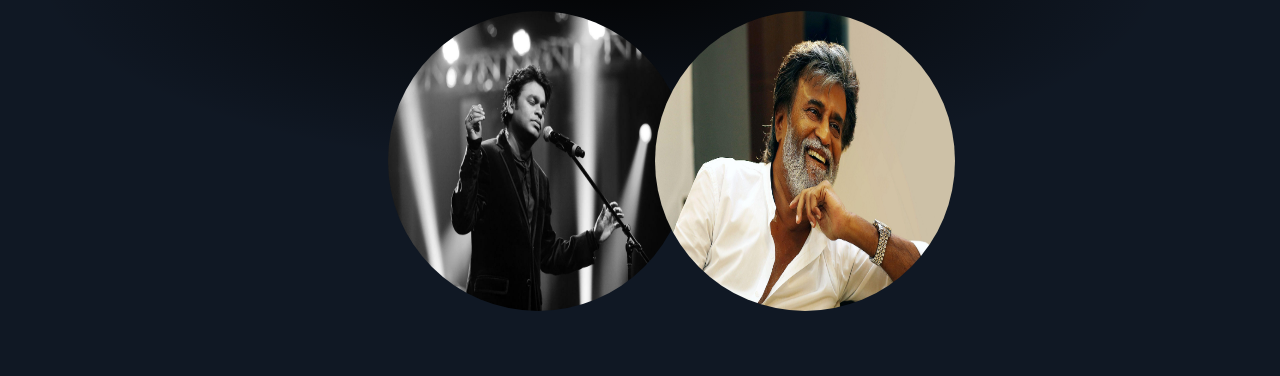
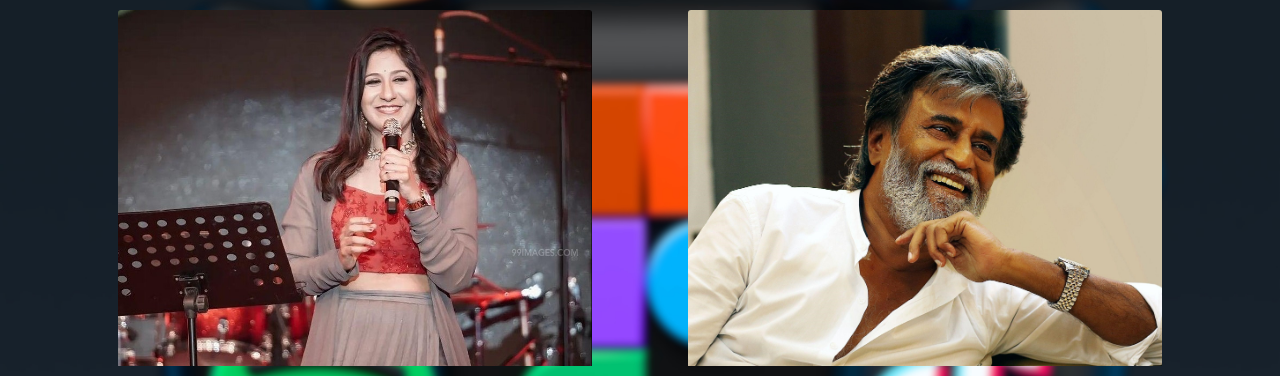
Before and after one commit to sathish2003-pixel/Spotstar, a plain HTML site: page html/index.htm in a window 1280 px wide. Shown: the part 149-525 px from the top of the page. Drawn offline with nearby package versions, Linux system fonts and the light colour scheme.

Commit message:
index created

```diff
--- a/html/index.htm
+++ b/html/index.htm
@@ -14,120 +14,61 @@
     <link href="https://unpkg.com/aos@2.3.1/dist/aos.css" rel="stylesheet">
 <style>
     body{
-     background-color: #101824;
-      background-image:  radial-gradient(at 47% 33%, hsl(180.00, 1%, 1%) 0, transparent 59%);
+
+         background-image:url(../images/bg6blur.jpg);
         background-repeat:no-repeat;
-        background-size: cover;
-    }
-    .flip-card{
-    background-color: transparent;
-    width: 200px;
-    height: 200px;
-    perspective: 2000px;
-    align-items: center;
-    /* border-radius: 50%; */
-  }
-  .flip-card-inner{
-    position:relative;
-    width:100%;
-    height:100%;
-    text-align: center;
-    transition: transform 0.6s;
-    transform-style: preserve-3d;
+        background-size:cover;
     }
 
-  .flip-card:hover .flip-card-inner{
-    transform:rotateY( 180deg);
+ .card {
+  background-color: transparent;
+  border:none;
+  size:10px;
  }
-
-  .flip-card-front,
-  .flip-card-back{
-    position: absolute;
-    width: 100%;
-    height: 100%;
-    -webkit-backface-visibility: hidden;
-    backface-visibility: hidden;
-    border-radius:50%;
-
-
-  }
-
-
-  .flip-card-front img{
-    width:300px;
-    height: 300px;
-    border-radius: 50%;
-  }
-
-  .flip-card-back{
-    /* background-image: linear-gradient(315deg,#FFD700,#50A7C2,#5C0808);
-    color: #ffff; */
-    transform: rotateY(180deg);
-    width: 200px;
-    height: 200px;
-  }
-
-  .flip-card-back img{
-    width: 300px;
-    height:300px;
-    /* margin-top:1rem; */
-    border-radius: 50%;
-  }
-
-  .flip-card-back h4{
-    margin-bottom: 0.3rem;
-    text-align: center;
-    color:darkblue;
-    padding-bottom: 10px 10px;
-  }
-  .flip-card-back h4{
-    margin-bottom:0.3rem;
+ .card h3{
+  font-size: 50px;
+  color:white;
+  font-family: Cambria, Cochin, Georgia, Times, 'Times New Roman', serif;
  }
 
 </style>
 </head>
 <body>
-    <<nav class="navbar">
+    <nav class="navbar">
          <div class="container-fluid">
           <a class="navbar-brand" href="#">
-            <img src="../images/spotstar-high-resolution-logo-transparent.png" alt="Bootstrap" width="250">
+            <img src="../images/spotstar-high-resolution-logo-transparent.png" alt="Bootstrap" width="150">
           </a>
         </div>
+
+
       </nav>
-      <div class="container-fluid">
-        <div class="row  d-flex justify-content-center align-items-center h-100 pt-5">
-             <div class="col-12 col-md-8 col-lg-6 col-xl-5">
-              <!-- <a href=""><img class="img-fluid" src="../images/anirudh.jpg"></a> -->
-                    <div class="row">
-                    <div class="col-sm-6 mb-3 mb-sm-0">
-                      <div class="flip-card">
-                        <div class="flip-card-inner">
-                          <div class="flip-card-front">
-                            <img src="../images/arrahaman.jpg">
-                            </div>
-                            <div class="flip-card-back">
-                              <img src="../images/suriya2.jpg">
-
+      <!-- container started -->
+      <div class="container">
+        <div class="row justify-content-center align-items-center">
+          <div class="col-lg-6 col-sm-12 col-md-12 pt-5 p-5">
+            <div class="card pt-5" data-aos="fade-down"data-aos-duration="1000 style="width: 26rem;">
+              <a href="./dummy.htm"><img src="../images/swethaedit.jpg" class="card-img-top" alt="..."></a>
+              <div class="card-body">
+                <h3 class="card-text text-center">Music</h3>
               </div>
             </div>
             </div>
-                    </div>
-                    <div class="col-sm-6 mb-3 mb-sm-0">
-                    <div class="flip-card">
-                      <div class="flip-card-inner">
-                        <div class="flip-card-front">
-                          <img src="../images/rajini2.jpg">
-                          </div>
-                          <div class="flip-card-back">
-                            <img src="../images/yuvan.jpg">
 
+            <div class="col-lg-6 col-sm-12 col-md-12 p-5">
+              <div class="card pt-5"  data-aos="fade-up" data-aos-duration="1000 style="width: 26rem;">
+                <img src="../images/rajiniedit.jpg" class="card-img-top" alt="...">
+                <div class="card-body">
+                  <h3 class="card-text text-center">Movie</h3>
                 </div>
               </div>
               </div>
           </div>
       </div>
-        </div>
-      </div>
-
+  <!-- container ended   -->
+  <script src="https://unpkg.com/aos@2.3.1/dist/aos.js"></script>
+  <script>
+    AOS.init();
+  </script>
 </body>
 </html>
```
Also changed, not shown: html/login.html (+2 -1 lines), html/signin.html (+1 -4 lines), images/bg3.jpg (added), images/bg4.jpg (added), images/bg5.jpg (added), images/bg6.jpg (added), images/bg6blur.jpg (added), images/rajini2 - Copy.jpg (added), images/rajiniedit.jpg (added), images/swethaedit.jpg (added). Lines whose indentation alone changed are shown as unchanged.
